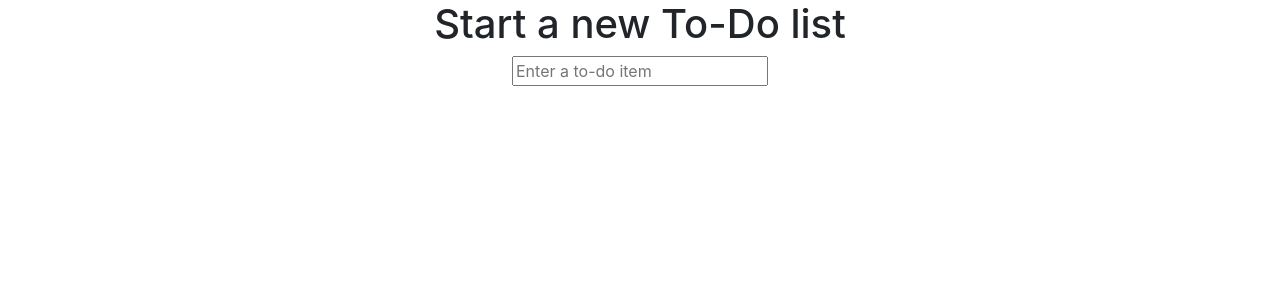
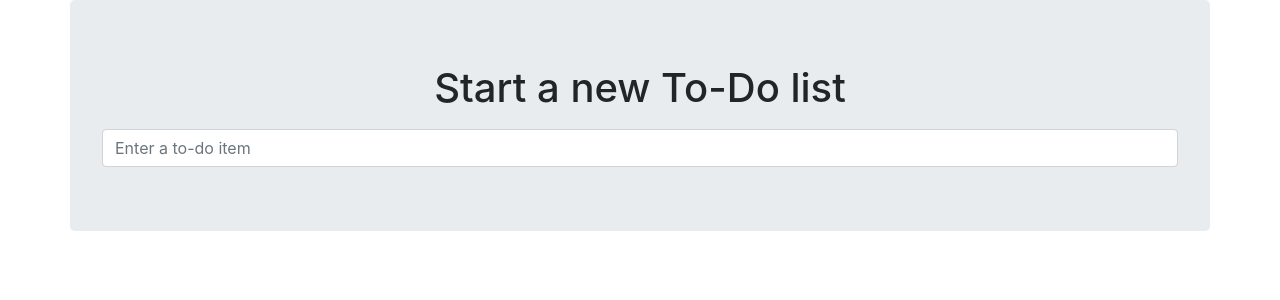
Before and after one commit to johneddcooper/TDDwPython, a Django app: page / in a window 1280 px wide. Shown: the top 300 px of the page. Run offline with Django 3.2, Linux system fonts and the light colour scheme; some libraries are stand-ins or nearby versions.

Commit message:
Use bootstrap to improve layout

```diff
--- /dev/null
+++ b/lists/static/base.css
@@ -0,0 +1,3 @@
+#id_new_item {
+    margin-top: 2ex;
+}
--- a/lists/templates/base.html
+++ b/lists/templates/base.html
@@ -6,16 +6,19 @@
 		<meta name="viewport" content="width=device-width, initial-scale=1">
 		<title>To-Do lists</title>
 		<link href="/static/bootstrap/css/bootstrap.min.css" rel="stylesheet">
+		<link href="/static/base.css" rel="stylesheet">
 	</head>
 	<body>
 		<div class="container">
 
 			<div class="row">
-				<div class="col-sm">
+				<div class="col-sm jumbotron">
 					<div class="text-center">
 						<h1>{% block header_text %}{% endblock %}</h1>
 						<form method="POST" action="{% block form_action %}{% endblock %}">
-							<input name="item_text" id="id_new_item" placeholder="Enter a to-do item" />
+							<input name="item_text" id="id_new_item"
+							class="form-control input-lg"
+							placeholder="Enter a to-do item" />
 							{% csrf_token %}
 						</form>
 					</div>
--- a/lists/templates/list.html
+++ b/lists/templates/list.html
@@ -5,7 +5,7 @@
 {% block form_action %}/lists/{{ list.id }}/add_item{% endblock %}
 
 {% block table %}
-	<table id="id_list_table">
+	<table id="id_list_table" class="table">
 	{% for item in list.item_set.all %}
 		<tr><td>{{ forloop.counter }}: {{ item.text }}</td></tr>
 	{% endfor %}
```
Also changed, not shown: 1 other file.
